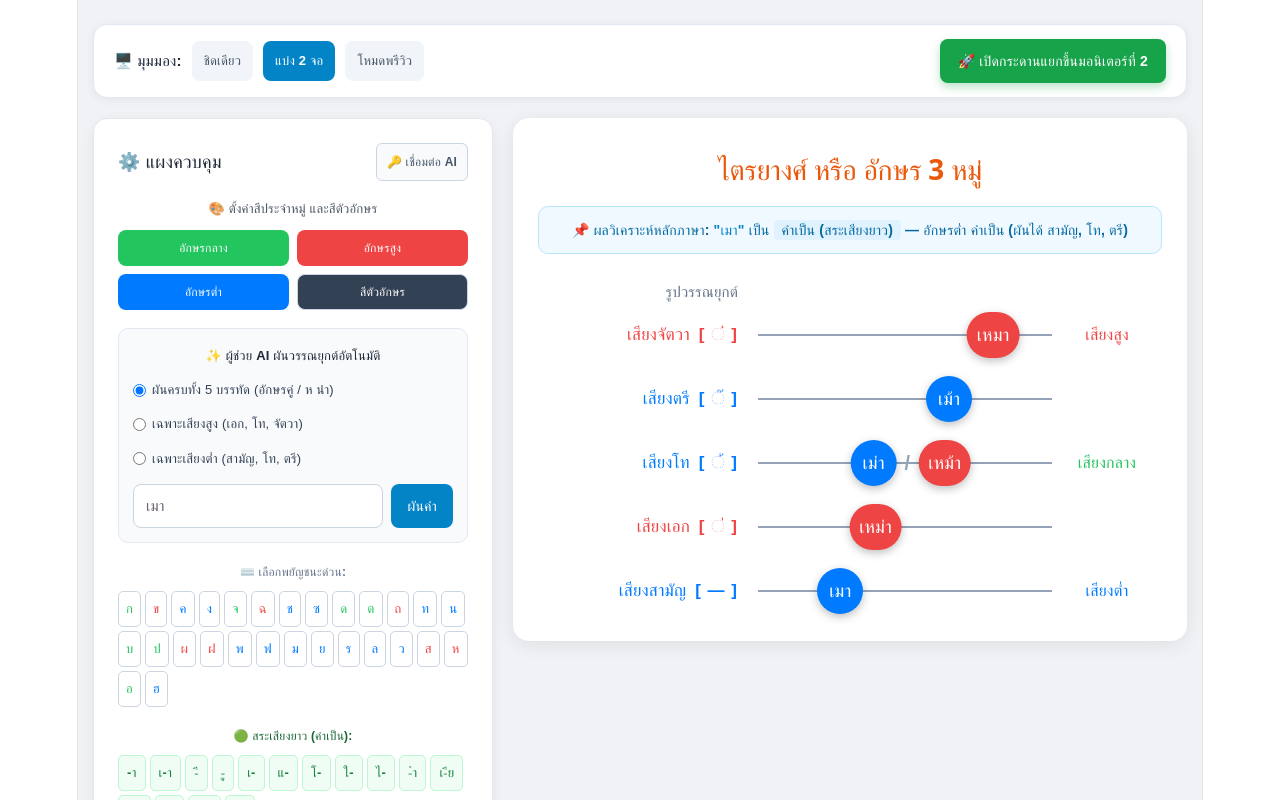
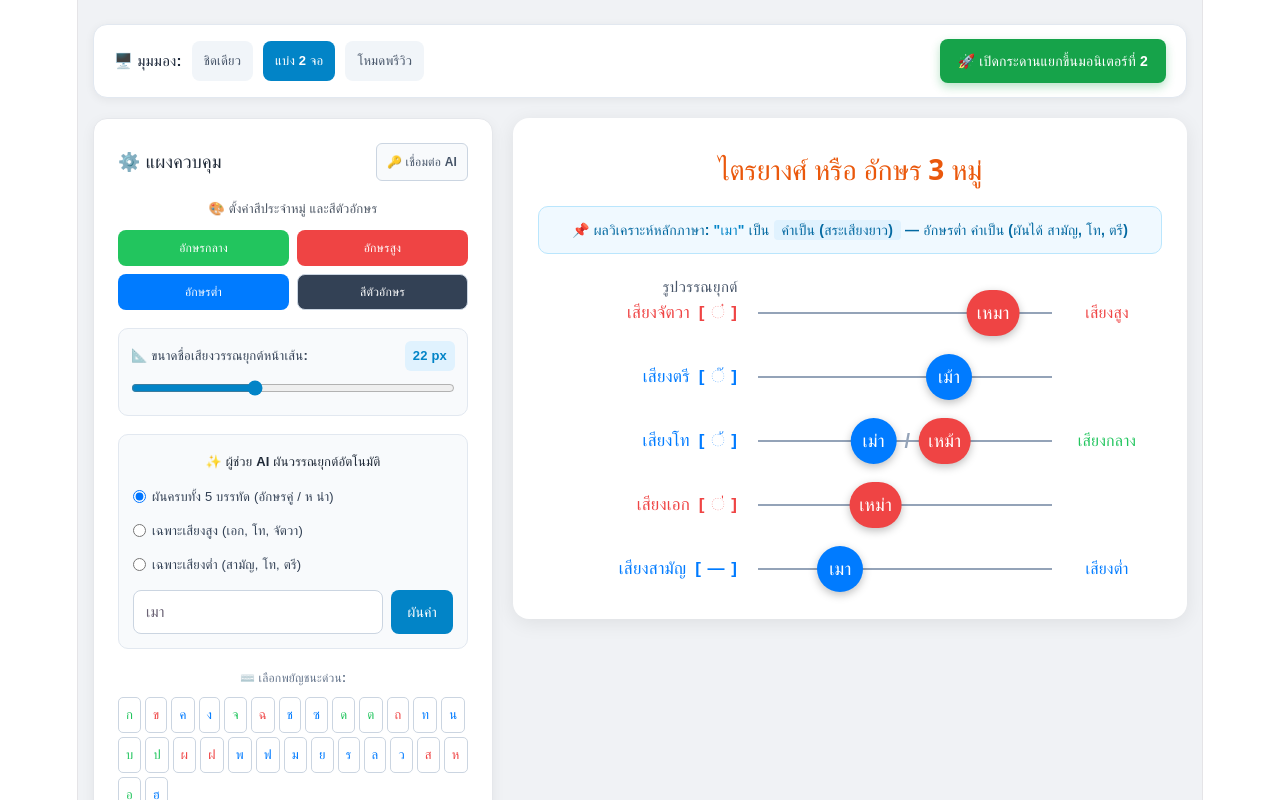
Before and after one commit to tom-nz/thai-tone, a React (Vite) app: page / in a window 1280 px wide. Shown: the top 800 px of the page. Built offline with nearby package versions, Linux system fonts and the light colour scheme.

Commit message:
complete dynamic thai tone app with real AI integration

```diff
--- a/src/App.jsx
+++ b/src/App.jsx
@@ -21,6 +21,12 @@ export default function App() {
   const [colorHigh, setColorHigh] = useState('#ef4444');   // สูง (แดง)
   const [colorLow, setColorLow] = useState('#007bff');    // ต่ำ (น้ำเงิน)
   const [circleTextColor, setCircleTextColor] = useState('#ffffff'); // สีตัวอักษรในวงกลม
+
+  // กำหนดขนาดตัวอักษรหน้าเส้นบรรทัด (สามารถปรับได้จากแผงควบคุม)
+  const [labelFontSize, setLabelFontSize] = useState(22);
+
+  // สถานะเมื่อเมาส์วางบนเส้นบรรทัด/วงกลม (Hover state)
+  const [hoveredLineId, setHoveredLineId] = useState(null);
 
   // ข้อมูลวิเคราะห์หลักภาษาและเส้น 5 เส้น
   const [analysisInfo, setAnalysisInfo] = useState({ type: '', vowelLen: '', desc: '' });
@@ -92,7 +98,7 @@ export default function App() {
 
     if (isDisplayWindow) {
       channel.onmessage = (event) => {
-        const { lines, info, text, cText, cMid, cHigh, cLow } = event.data;
+        const { lines, info, text, cText, cMid, cHigh, cLow, labelFS } = event.data;
         if (lines) setLinesData(lines);
         if (info) setAnalysisInfo(info);
         if (text) setInputText(text);
@@ -100,6 +106,7 @@ export default function App() {
         if (cMid) setColorMid(cMid);
         if (cHigh) setColorHigh(cHigh);
         if (cLow) setColorLow(cLow);
+        if (labelFS) setLabelFontSize(labelFS);
       };
     } else {
       channel.postMessage({
@@ -109,12 +116,13 @@ export default function App() {
         cText: circleTextColor,
         cMid: colorMid,
         cHigh: colorHigh,
-        cLow: colorLow
+        cLow: colorLow,
+        labelFS: labelFontSize
       });
     }
 
     return () => channel.close();
-  }, [linesData, analysisInfo, inputText, circleTextColor, colorMid, colorHigh, colorLow, isDisplayWindow]);
+  }, [linesData, analysisInfo, inputText, circleTextColor, colorMid, colorHigh, colorLow, labelFontSize, isDisplayWindow]);
 
   const parseThaiWord = (word) => {
     if (!word) return { initial: '', frontVowel: '', rearVowel: '', toneMark: '' };
@@ -352,61 +360,78 @@ export default function App() {
     1: { text: 'เสียงต่ำ', color: '#007bff' }
   };
 
-  // 1. หน้าจอที่สอง (จอ Acer ด้านบน): ขนาด 2 ใน 3 ของจอภาพ + พื้นหลังสีเทา + วงกลม/ตัวหนังสือใหญ่สมส่วน + ไร้ Scrollbar
+  // 1. หน้าจอที่สอง (จอ Acer ด้านบน): ขนาด 2 ใน 3 ของจอภาพ + พื้นหลังสีเทา + วงกลม/ตัวหนังสือใหญ่สมส่วน + ไร้ Scrollbar + Hover Sync
   if (isDisplayWindow) {
     return (
       <div style={{ height: '100vh', width: '100vw', backgroundColor: '#e2e8f0', display: 'flex', alignItems: 'center', justifyContent: 'center', boxSizing: 'border-box', padding: '0', margin: '0', fontFamily: "'Sarabun', sans-serif", overflow: 'hidden', position: 'fixed', top: 0, left: 0 }}>
 
-        {/* บอร์ดสีขาว ขนาด 2 ใน 3 ส่วน (68vw x 88vh) โค้งมน */}
-        <div style={{ width: '68vw', height: '88vh', backgroundColor: '#ffffff', borderRadius: '28px', padding: '30px 48px', boxShadow: '0 15px 40px rgba(0,0,0,0.1)', display: 'flex', flexDirection: 'column', justifyContent: 'space-between', boxSizing: 'border-box', border: '1px solid #cbd5e1' }}>
+        {/* บอร์ดสีขาว ขนาด 2 ใน 3 ส่วน โค้งมน */}
+        <div style={{ width: '68vw', height: '88vh', backgroundColor: '#ffffff', borderRadius: '28px', padding: '24px 48px', boxShadow: '0 15px 40px rgba(0,0,0,0.1)', display: 'flex', flexDirection: 'column', justifyContent: 'space-between', boxSizing: 'border-box', border: '1px solid #cbd5e1' }}>
 
-          {/* หัวเรื่องและกล่องผลวิเคราะห์เหมือนจอล่าง */}
+          {/* หัวเรื่องและกล่องผลวิเคราะห์ */}
           <div>
-            <h2 style={{ textAlign: 'center', margin: '0 0 12px 0', color: '#ea580c', fontSize: '34px', fontWeight: 'bold' }}>
+            <h2 style={{ textAlign: 'center', margin: '0 0 8px 0', color: '#ea580c', fontSize: '34px', fontWeight: 'bold' }}>
               ไตรยางศ์ หรือ อักษร 3 หมู่
             </h2>
 
             {analysisInfo.desc && (
-              <div style={{ backgroundColor: '#f0f9ff', border: '1px solid #bae6fd', padding: '10px 20px', borderRadius: '12px', margin: '0 auto 15px auto', maxWidth: '850px', textAlign: 'center', fontSize: '16px', color: '#0369a1', fontWeight: 'bold' }}>
+              <div style={{ backgroundColor: '#f0f9ff', border: '1px solid #bae6fd', padding: '8px 20px', borderRadius: '12px', margin: '0 auto 4px auto', maxWidth: '850px', textAlign: 'center', fontSize: '16px', color: '#0369a1', fontWeight: 'bold' }}>
                 📌 ผลวิเคราะห์หลักภาษา: <span style={{ color: '#0284c7' }}>"{inputText}"</span> เป็น <span style={{ backgroundColor: '#e0f2fe', padding: '2px 8px', borderRadius: '4px' }}>{analysisInfo.type} ({analysisInfo.vowelLen})</span> — {analysisInfo.desc}
               </div>
             )}
 
-            <div style={{ display: 'grid', gridTemplateColumns: '240px 1fr 140px', marginBottom: '10px', color: '#64748b', fontWeight: 'bold', fontSize: '18px' }}>
-              <div style={{ textAlign: 'right', paddingRight: '25px' }}>รูปวรรณยุกต์</div>
+            {/* คำว่า "รูปวรรณยุกต์" เลื่อนลงมาให้ใกล้กับวงเล็บวรรณยุกต์บรรทัดแรก */}
+            <div style={{ display: 'grid', gridTemplateColumns: '240px 1fr 140px', marginTop: '2px', marginBottom: '-2px', color: '#64748b', fontWeight: 'bold', fontSize: '16px' }}>
+              <div style={{ textAlign: 'right', paddingRight: '25px', color: '#475569', letterSpacing: '0.5px' }}>รูปวรรณยุกต์</div>
               <div></div>
               <div></div>
             </div>
           </div>
 
-          {/* บรรทัด 5 เส้น พร้อมวงกลมขนาดใหญ่ 60px */}
-          <div style={{ display: 'flex', flexDirection: 'column', justifyContent: 'space-around', flex: 1, padding: '12px 0' }}>
+          {/* บรรทัด 5 เส้น พร้อมวงกลมและตัวหนังสือปรับขนาดได้ */}
+          <div style={{ display: 'flex', flexDirection: 'column', justifyContent: 'space-around', flex: 1, padding: '6px 0' }}>
             {linesData.map((item, idx) => {
               let rowHeaderColor = '#94a3b8';
               if (item.show) {
                 rowHeaderColor = item.isMulti ? item.multi[0]?.color : item.color;
               }
               const fixedRight = fixedRightLabels[item.id];
+              const isHovered = hoveredLineId === item.id;
 
               return (
-                <div key={idx} style={{ display: 'grid', gridTemplateColumns: '240px 1fr 140px', alignItems: 'center' }}>
+                <div
+                  key={idx}
+                  style={{ display: 'grid', gridTemplateColumns: '240px 1fr 140px', alignItems: 'center' }}
+                  onMouseEnter={() => setHoveredLineId(item.id)}
+                  onMouseLeave={() => setHoveredLineId(null)}
+                >
 
-                  {/* ชื่อเสียงวรรณยุกต์ด้านหน้า */}
-                  <div style={{ textAlign: 'right', paddingRight: '25px', fontSize: '22px', color: rowHeaderColor, fontWeight: 'bold' }}>
-                    {item.tone} <span style={{ fontSize: '20px', marginLeft: '6px' }}>[ {item.mark} ]</span>
+                  {/* ชื่อเสียงวรรณยุกต์ด้านหน้า (กำหนดขนาดตาม labelFontSize + ขยายใหญ่เมื่อ Hover) */}
+                  <div style={{
+                    textAlign: 'right',
+                    paddingRight: '25px',
+                    fontSize: `${isHovered ? labelFontSize * 1.16 : labelFontSize}px`,
+                    color: isHovered ? (rowHeaderColor !== '#94a3b8' ? rowHeaderColor : '#334155') : rowHeaderColor,
+                    fontWeight: 'bold',
+                    transform: isHovered ? 'scale(1.08)' : 'scale(1)',
+                    transformOrigin: 'right center',
+                    transition: 'all 0.18s ease'
+                  }}>
+                    {item.tone} <span style={{ fontSize: `${(isHovered ? labelFontSize * 1.16 : labelFontSize) - 2}px`, marginLeft: '6px' }}>[ {item.mark} ]</span>
                   </div>
 
                   {/* เส้นบรรทัดและวงกลมคำศัพท์ */}
                   <div style={{ position: 'relative', display: 'flex', alignItems: 'center', height: '40px' }}>
-                    <div style={{ width: '100%', height: '3px', backgroundColor: '#94a3b8' }}></div>
+                    <div style={{ width: '100%', height: '3px', backgroundColor: isHovered ? '#64748b' : '#94a3b8', transition: 'background-color 0.18s ease' }}></div>
 
-                    {/* วงกลมเดี่ยว (ขนาดใหญ่ 60px + ฟอนต์ 24px พร้อม Hover Zoom) */}
+                    {/* วงกลมเดี่ยว (ขยายใหญ่พร้อมข้อความเมื่อ Hover) */}
                     {!item.isMulti && item.show && item.word && (
                       <div
                         style={{
                           position: 'absolute',
                           left: item.leftPos,
-                          transform: 'translateX(-50%)',
+                          transform: isHovered ? 'translateX(-50%) scale(1.22)' : 'translateX(-50%) scale(1)',
+                          filter: isHovered ? 'brightness(1.15)' : 'brightness(1)',
                           backgroundColor: item.color,
                           color: circleTextColor,
                           minWidth: '60px',
@@ -418,18 +443,16 @@ export default function App() {
                           justifyContent: 'center',
                           fontWeight: 'bold',
                           fontSize: '24px',
-                          boxShadow: '0 5px 14px rgba(0,0,0,0.22)',
+                          boxShadow: isHovered ? '0 8px 20px rgba(0,0,0,0.3)' : '0 5px 14px rgba(0,0,0,0.22)',
                           cursor: 'pointer',
-                          transition: 'transform 0.15s ease, filter 0.15s ease'
+                          transition: 'transform 0.18s ease, filter 0.18s ease, box-shadow 0.18s ease'
                         }}
-                        onMouseEnter={(e) => { e.currentTarget.style.transform = 'translateX(-50%) scale(1.18)'; e.currentTarget.style.filter = 'brightness(1.12)'; }}
-                        onMouseLeave={(e) => { e.currentTarget.style.transform = 'translateX(-50%) scale(1)'; e.currentTarget.style.filter = 'brightness(1)'; }}
                       >
                         {item.word}
                       </div>
                     )}
 
-                    {/* วงกลมคู่สำหรับเสียงโท */}
+                    {/* วงกลมคู่สำหรับเสียงโท (ขยายใหญ่พร้อมข้อความเมื่อ Hover) */}
                     {item.isMulti && item.show && (
                       <div style={{ position: 'absolute', left: item.leftPos, transform: 'translateX(-50%)', display: 'flex', alignItems: 'center', gap: '10px' }}>
                         {item.multi.map((circle, i) => (
@@ -448,12 +471,12 @@ export default function App() {
                                 justifyContent: 'center',
                                 fontWeight: 'bold',
                                 fontSize: '24px',
-                                boxShadow: '0 5px 14px rgba(0,0,0,0.22)',
+                                transform: isHovered ? 'scale(1.22)' : 'scale(1)',
+                                filter: isHovered ? 'brightness(1.15)' : 'brightness(1)',
+                                boxShadow: isHovered ? '0 8px 20px rgba(0,0,0,0.3)' : '0 5px 14px rgba(0,0,0,0.22)',
                                 cursor: 'pointer',
-                                transition: 'transform 0.15s ease, filter 0.15s ease'
+                                transition: 'transform 0.18s ease, filter 0.18s ease, box-shadow 0.18s ease'
                               }}
-                              onMouseEnter={(e) => { e.currentTarget.style.transform = 'scale(1.18)'; e.currentTarget.style.filter = 'brightness(1.12)'; }}
-                              onMouseLeave={(e) => { e.currentTarget.style.transform = 'scale(1)'; e.currentTarget.style.filter = 'brightness(1)'; }}
                             >
                               {circle.text}
                             </div>
@@ -623,6 +646,22 @@ export default function App() {
                 </div>
               </div>
 
+              {/* กำหนดขนาดตัวอักษรชื่อเสียงวรรณยุกต์หน้าเส้น */}
+              <div style={{ marginBottom: '18px', backgroundColor: '#f8fafc', padding: '12px', borderRadius: '10px', border: '1px solid #e2e8f0' }}>
+                <div style={{ display: 'flex', justifyContent: 'space-between', alignItems: 'center', marginBottom: '6px' }}>
+                  <span style={{ fontSize: '13px', fontWeight: 'bold', color: '#334155' }}>📐 ขนาดชื่อเสียงวรรณยุกต์หน้าเส้น:</span>
+                  <span style={{ fontSize: '13px', fontWeight: 'bold', color: '#0284c7', backgroundColor: '#e0f2fe', padding: '2px 8px', borderRadius: '6px' }}>{labelFontSize} px</span>
+                </div>
+                <input
+                  type="range"
+                  min="16"
+                  max="32"
+                  value={labelFontSize}
+                  onChange={(e) => setLabelFontSize(Number(e.target.value))}
+                  style={{ width: '100%', cursor: 'pointer', accentColor: '#0284c7' }}
+                />
+              </div>
+
               {/* เลือกโหมดผัน */}
               <div style={{ backgroundColor: '#f8fafc', padding: '14px', borderRadius: '10px', border: '1px solid #e2e8f0', marginBottom: '16px' }}>
                 <div style={{ fontSize: '13px', fontWeight: 'bold', color: '#1f2937', marginBottom: '8px' }}>✨ ผู้ช่วย AI ผันวรรณยุกต์อัตโนมัติ</div>
@@ -726,13 +765,14 @@ export default function App() {
             </h2>
 
             {analysisInfo.desc && (
-              <div style={{ backgroundColor: '#f0f9ff', border: '1px solid #bae6fd', padding: '10px 16px', borderRadius: '10px', marginBottom: '25px', textAlign: 'center', fontSize: '14px', color: '#0369a1', fontWeight: 'bold' }}>
+              <div style={{ backgroundColor: '#f0f9ff', border: '1px solid #bae6fd', padding: '10px 16px', borderRadius: '10px', marginBottom: '20px', textAlign: 'center', fontSize: '14px', color: '#0369a1', fontWeight: 'bold' }}>
                 📌 ผลวิเคราะห์หลักภาษา: <span style={{ color: '#0284c7' }}>"{inputText}"</span> เป็น <span style={{ backgroundColor: '#e0f2fe', padding: '2px 8px', borderRadius: '4px' }}>{analysisInfo.type} ({analysisInfo.vowelLen})</span> — {analysisInfo.desc}
               </div>
             )}
 
-            <div style={{ display: 'grid', gridTemplateColumns: '220px 1fr 110px', marginBottom: '15px', color: '#64748b', fontWeight: 'bold', fontSize: '15px' }}>
-              <div style={{ textAlign: 'right', paddingRight: '20px' }}>รูปวรรณยุกต์</div>
+            {/* คำว่า "รูปวรรณยุกต์" เลื่อนลงมาให้ใกล้กับวงเล็บวรรณยุกต์บรรทัดแรก */}
+            <div style={{ display: 'grid', gridTemplateColumns: '220px 1fr 110px', marginTop: '2px', marginBottom: '-2px', color: '#64748b', fontWeight: 'bold', fontSize: '15px' }}>
+              <div style={{ textAlign: 'right', paddingRight: '20px', color: '#475569', letterSpacing: '0.5px' }}>รูปวรรณยุกต์</div>
               <div></div>
               <div></div>
             </div>
@@ -744,22 +784,39 @@ export default function App() {
                   rowHeaderColor = item.isMulti ? item.multi[0]?.color : item.color;
                 }
                 const fixedRight = fixedRightLabels[item.id];
+                const isHovered = hoveredLineId === item.id;
 
                 return (
-                  <div key={idx} style={{ display: 'grid', gridTemplateColumns: '220px 1fr 110px', alignItems: 'center' }}>
-                    <div style={{ textAlign: 'right', paddingRight: '20px', fontSize: '17px', color: rowHeaderColor, fontWeight: 'bold', transition: 'color 0.2s ease' }}>
-                      {item.tone} <span style={{ fontSize: '17px', marginLeft: '4px', letterSpacing: '1px' }}>[ {item.mark} ]</span>
+                  <div
+                    key={idx}
+                    style={{ display: 'grid', gridTemplateColumns: '220px 1fr 110px', alignItems: 'center' }}
+                    onMouseEnter={() => setHoveredLineId(item.id)}
+                    onMouseLeave={() => setHoveredLineId(null)}
+                  >
+                    {/* ชื่อเสียงวรรณยุกต์ด้านหน้า (ขยายใหญ่เมื่อ Hover) */}
+                    <div style={{
+                      textAlign: 'right',
+                      paddingRight: '20px',
+                      fontSize: `${isHovered ? 19 : 17}px`,
+                      color: isHovered ? (rowHeaderColor !== '#94a3b8' ? rowHeaderColor : '#334155') : rowHeaderColor,
+                      fontWeight: 'bold',
+                      transform: isHovered ? 'scale(1.08)' : 'scale(1)',
+                      transformOrigin: 'right center',
+                      transition: 'all 0.18s ease'
+                    }}>
+                      {item.tone} <span style={{ fontSize: `${isHovered ? 19 : 17}px`, marginLeft: '4px', letterSpacing: '1px' }}>[ {item.mark} ]</span>
                     </div>
 
                     <div style={{ position: 'relative', display: 'flex', alignItems: 'center', height: '30px' }}>
-                      <div style={{ width: '100%', height: '2px', backgroundColor: '#94a3b8' }}></div>
+                      <div style={{ width: '100%', height: '2px', backgroundColor: isHovered ? '#64748b' : '#94a3b8', transition: 'background-color 0.18s ease' }}></div>
 
                       {!item.isMulti && item.show && item.word && (
                         <div
                           style={{
                             position: 'absolute',
                             left: item.leftPos,
-                            transform: 'translateX(-50%)',
+                            transform: isHovered ? 'translateX(-50%) scale(1.18)' : 'translateX(-50%) scale(1)',
+                            filter: isHovered ? 'brightness(1.15)' : 'brightness(1)',
                             backgroundColor: item.color,
                             color: circleTextColor,
                             minWidth: '46px',
@@ -771,12 +828,10 @@ export default function App() {
                             justifyContent: 'center',
                             fontWeight: 'bold',
                             fontSize: '18px',
-                            boxShadow: '0 3px 8px rgba(0,0,0,0.25)',
+                            boxShadow: isHovered ? '0 6px 16px rgba(0,0,0,0.3)' : '0 3px 8px rgba(0,0,0,0.25)',
                             cursor: 'pointer',
-                            transition: 'transform 0.15s ease, filter 0.15s ease'
+                            transition: 'transform 0.18s ease, filter 0.18s ease, box-shadow 0.18s ease'
                           }}
-                          onMouseEnter={(e) => { e.currentTarget.style.transform = 'translateX(-50%) scale(1.15)'; e.currentTarget.style.filter = 'brightness(1.15)'; }}
-                          onMouseLeave={(e) => { e.currentTarget.style.transform = 'translateX(-50%) scale(1)'; e.currentTarget.style.filter = 'brightness(1)'; }}
                         >
                           {item.word}
                         </div>
@@ -800,12 +855,12 @@ export default function App() {
                                   justifyContent: 'center',
                                   fontWeight: 'bold',
                                   fontSize: '18px',
-                                  boxShadow: '0 3px 8px rgba(0,0,0,0.25)',
+                                  transform: isHovered ? 'scale(1.18)' : 'scale(1)',
+                                  filter: isHovered ? 'brightness(1.15)' : 'brightness(1)',
+                                  boxShadow: isHovered ? '0 6px 16px rgba(0,0,0,0.3)' : '0 3px 8px rgba(0,0,0,0.25)',
                                   cursor: 'pointer',
-                                  transition: 'transform 0.15s ease, filter 0.15s ease'
+                                  transition: 'transform 0.18s ease, filter 0.18s ease, box-shadow 0.18s ease'
                                 }}
-                                onMouseEnter={(e) => { e.currentTarget.style.transform = 'scale(1.15)'; e.currentTarget.style.filter = 'brightness(1.15)'; }}
-                                onMouseLeave={(e) => { e.currentTarget.style.transform = 'scale(1)'; e.currentTarget.style.filter = 'brightness(1)'; }}
                               >
                                 {circle.text}
                               </div>
```
